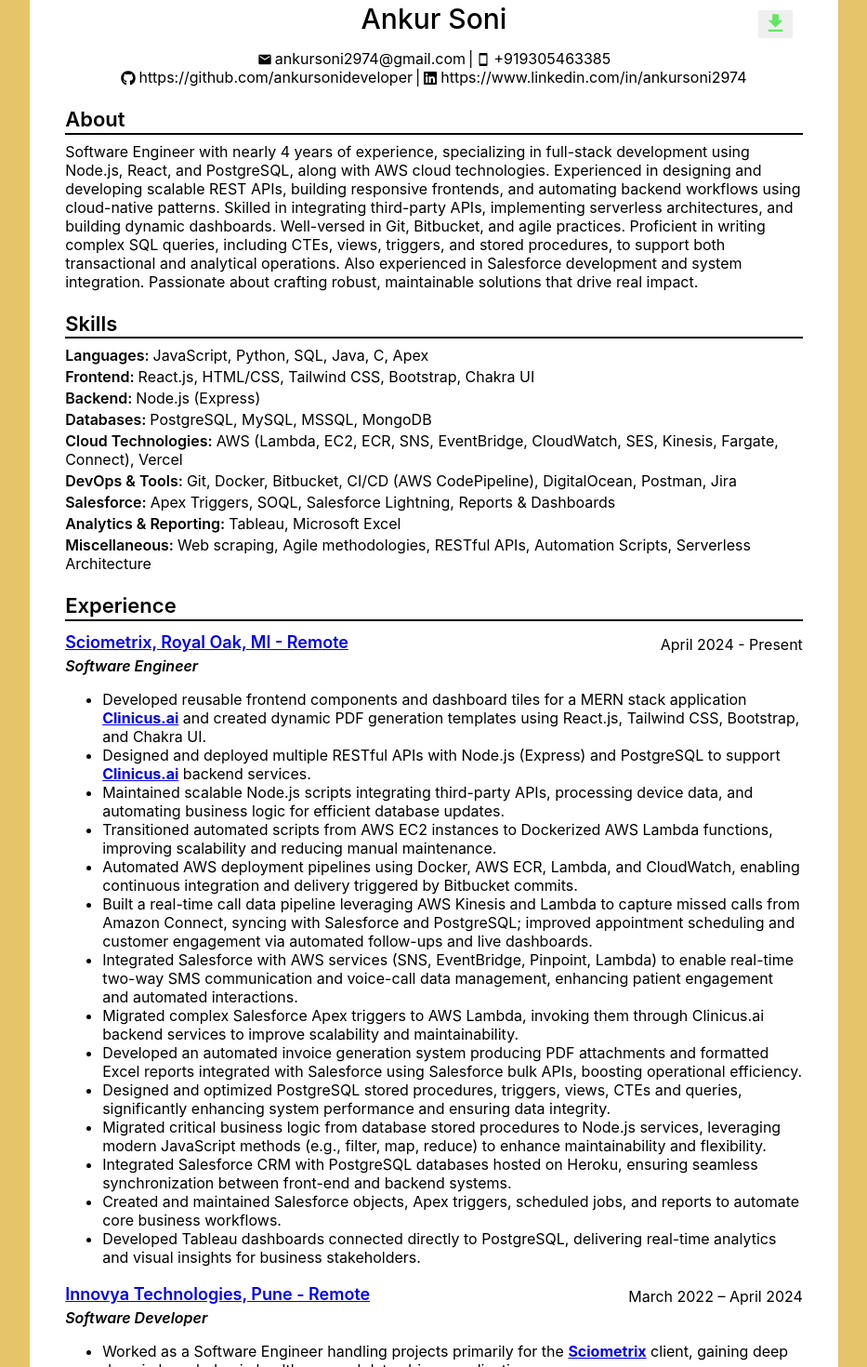
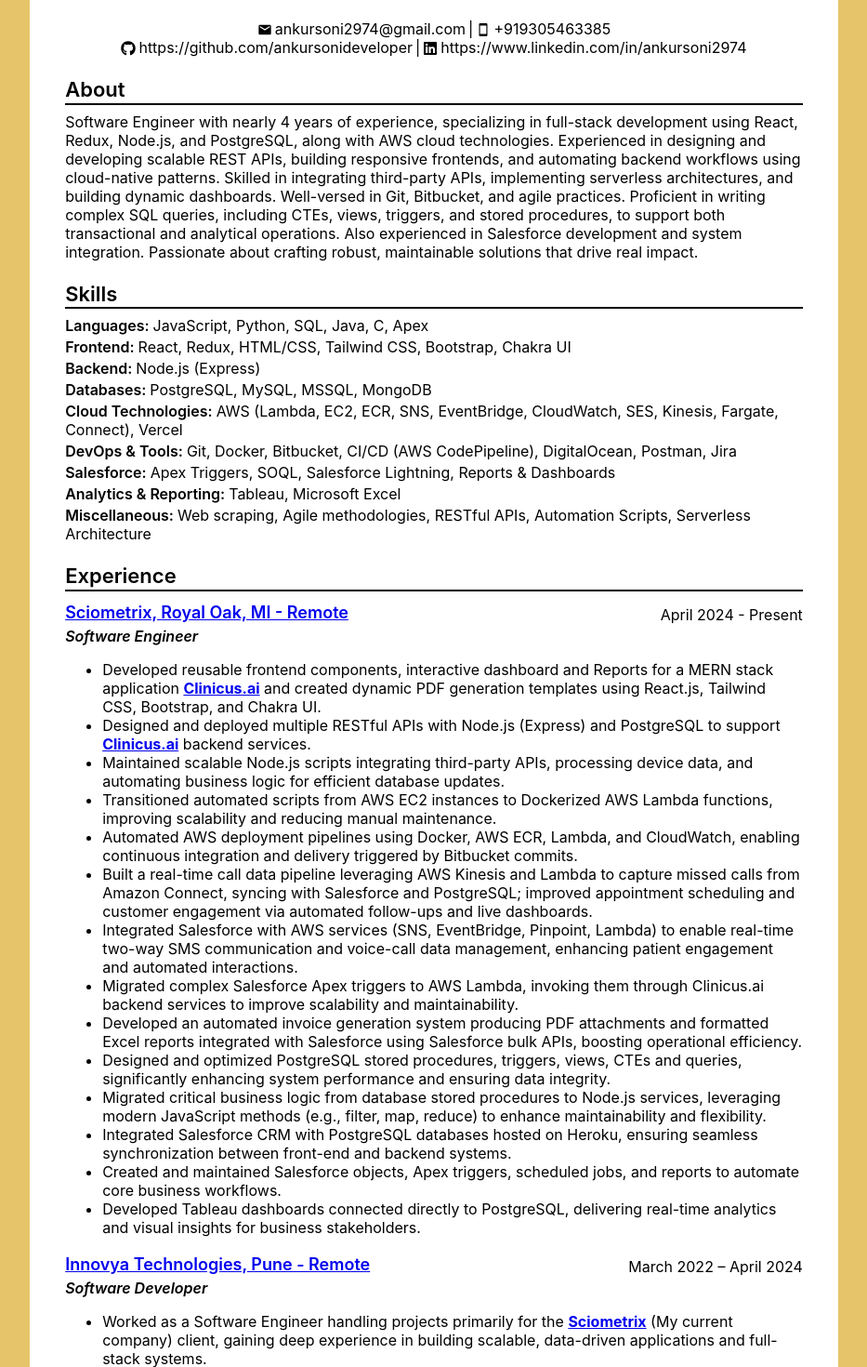
Before and after one commit to ankursonideveloper/resume, a React (Create React App) app in the folder resume/: page / in a window 1280 px wide. Shown: the part 60-1530 px from the top of the page at 93% size, without its empty margins (173-1106 px from the left). Built offline with nearby package versions, Linux system fonts and the light colour scheme.

Commit message:
information modified

```diff
--- a/resume/src/Components/Resume.js
+++ b/resume/src/Components/Resume.js
@@ -22,11 +22,11 @@
 
   return (
     <div className="Resume" id="Resume">
-      <div className="Download">
+      {/* <div className="Download">
         <button onClick={downloadFile}>
           <IoMdDownload size={25} />
         </button>
-      </div>
+      </div> */}
       <Header>
         <Title titleName="Ankur Soni" />
         <Header1 />
--- a/resume/src/Information/Information.js
+++ b/resume/src/Information/Information.js
@@ -7,7 +7,7 @@
   downloadLink: "https://drive.google.com/uc?export=download&id=1eRl9hioeFvQ1DEWPW5TayUfPrQQHpAlG",
   about: {
     summary:
-      "Software Engineer with nearly 4 years of experience, specializing in full-stack development using Node.js, React, and PostgreSQL, along with AWS cloud technologies. Experienced in designing and developing scalable REST APIs, building responsive frontends, and automating backend workflows using cloud-native patterns. Skilled in integrating third-party APIs, implementing serverless architectures, and building dynamic dashboards. Well-versed in Git, Bitbucket, and agile practices. Proficient in writing complex SQL queries, including CTEs, views, triggers, and stored procedures, to support both transactional and analytical operations. Also experienced in Salesforce development and system integration. Passionate about crafting robust, maintainable solutions that drive real impact.",
+      "Software Engineer with nearly 4 years of experience, specializing in full-stack development using React, Redux, Node.js, and PostgreSQL, along with AWS cloud technologies. Experienced in designing and developing scalable REST APIs, building responsive frontends, and automating backend workflows using cloud-native patterns. Skilled in integrating third-party APIs, implementing serverless architectures, and building dynamic dashboards. Well-versed in Git, Bitbucket, and agile practices. Proficient in writing complex SQL queries, including CTEs, views, triggers, and stored procedures, to support both transactional and analytical operations. Also experienced in Salesforce development and system integration. Passionate about crafting robust, maintainable solutions that drive real impact.",
   },
   email: { emailId: "ankursoni2974@gmail.com", emailIcon: <MdEmail /> },
   phone: { phoneNumber: "+919305463385", phoneIcon: <IoMdPhonePortrait /> },
@@ -21,7 +21,7 @@
   },
   skills: {
     language: "JavaScript, Python, SQL, Java, C, Apex",
-    frontend: "React.js, HTML/CSS, Tailwind CSS, Bootstrap, Chakra UI",
+    frontend: "React, Redux, HTML/CSS, Tailwind CSS, Bootstrap, Chakra UI",
     backend: "Node.js (Express)",
     database: "PostgreSQL, MySQL, MSSQL, MongoDB",
     cloud:
@@ -40,7 +40,7 @@
       duration: "April 2024 - Present",
       id: "sciometrix-exp",
       description: [
-          <span>Developed reusable frontend components and dashboard tiles for a MERN stack application <a href="https://clinicus.ai/sign-in" target="_blank"><b>Clinicus.ai</b></a> and created dynamic PDF generation templates using React.js, Tailwind CSS, Bootstrap, and Chakra UI.</span>,
+          <span>Developed reusable frontend components, interactive dashboard and Reports for a MERN stack application <a href="https://clinicus.ai/sign-in" target="_blank"><b>Clinicus.ai</b></a> and created dynamic PDF generation templates using React.js, Tailwind CSS, Bootstrap, and Chakra UI.</span>,
           <span>Designed and deployed multiple RESTful APIs with Node.js (Express) and PostgreSQL to support <a href="https://clinicus.ai/sign-in" target="_blank"><b>Clinicus.ai</b></a> backend services.</span>,
           "Maintained scalable Node.js scripts integrating third-party APIs, processing device data, and automating business logic for efficient database updates.",
           "Transitioned automated scripts from AWS EC2 instances to Dockerized AWS Lambda functions, improving scalability and reducing manual maintenance.",
@@ -65,8 +65,8 @@
         Worked as a Software Engineer handling projects primarily for the{" "}
         <a  href="sciometrix-exp" >
           <b>Sciometrix</b>
-        </a >{" "}
-        client, gaining deep domain knowledge in healthcare and data-driven applications.
+        </a >{" (My current company) "}
+        client, gaining deep experience in building scalable, data-driven applications and full-stack systems.
       </span>,
       "Conducted web scraping using Python, efficiently extracting and loading data into MySQL databases for backend consumption by PHP applications.",
       "Developed backend solutions using MySQL, ensuring data consistency, integrity, and optimized query performance.",
```
